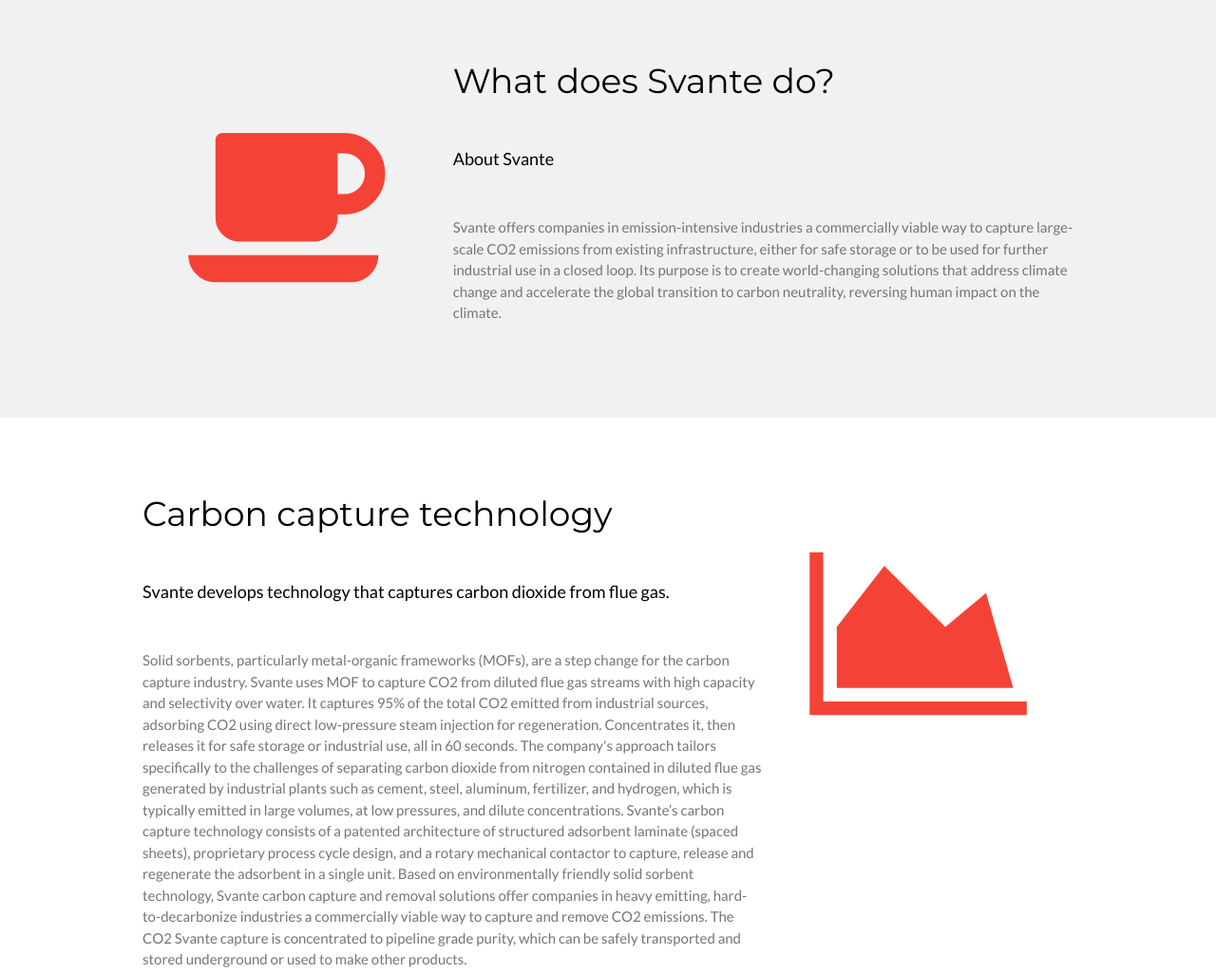
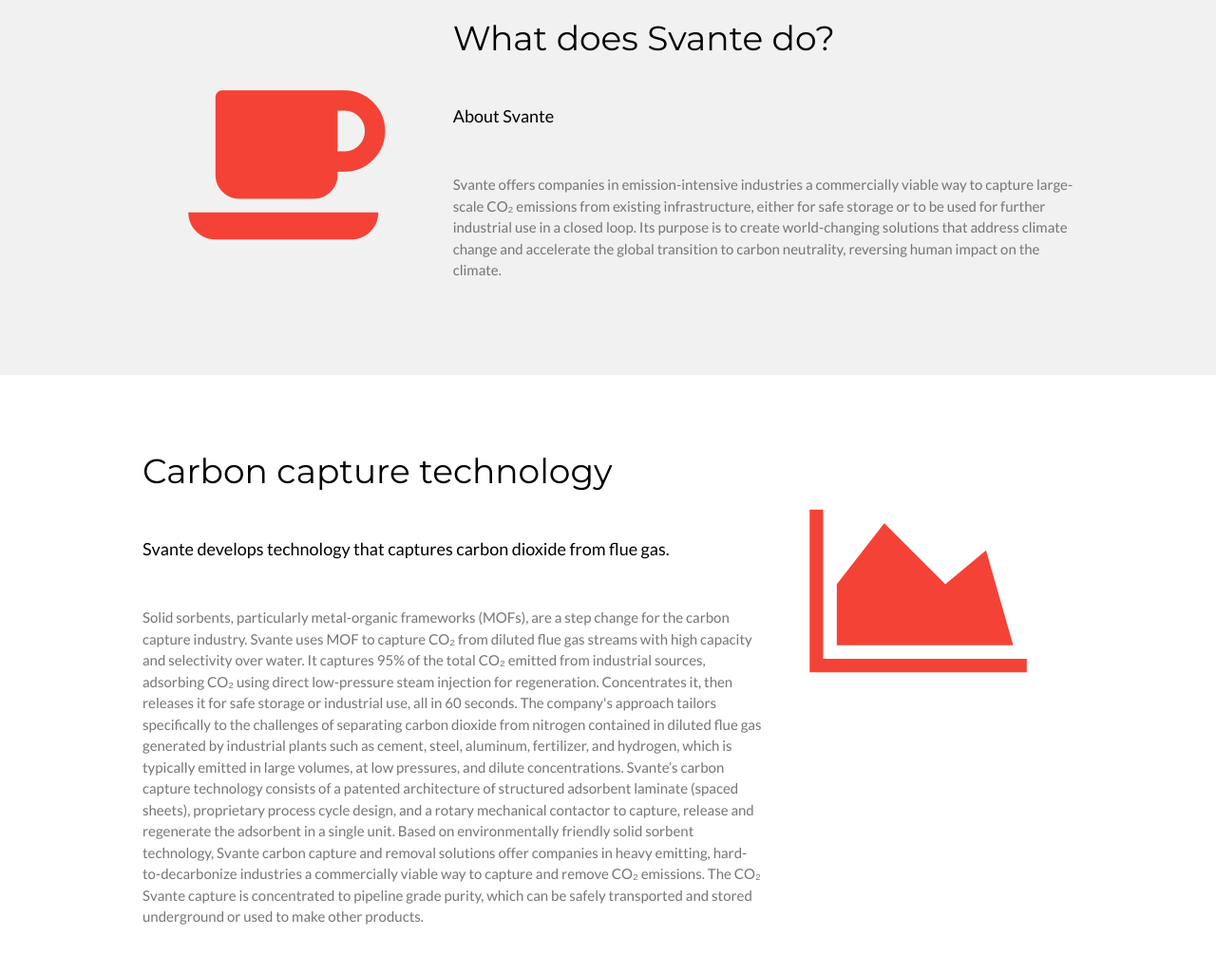
Before and after one commit to bko-shengbin/bkosvante.github.io, a plain HTML site: page index.html in a window 1280 px wide. Shown: the part 1038-2063 px from the top of the page at 95% size. Drawn offline with nearby package versions, Linux system fonts and the light colour scheme.

Commit message:
Update index.html

```diff
--- a/index.html
+++ b/index.html
@@ -172,7 +172,7 @@ body,h1,h2,h3,h4,h5,h6 {font-family: "Lato", sans-serif}
       <h1>About Svante</h1>
       <h5 class="w3-padding-32">Svante General Information Description. </h5>
 
-      <p class="w3-text-grey">It was founded in 2007, and its headquarters is in Burnaby, British Columbia. Developer of an adsorption technology designed to lower the cost curve of greenhouse gas emissions from post-combustion industrial and power plant flue gas. The company's technology captures post-combustion carbon dioxide from industrial fuel gas streams through the use of a rotary adsorption machine which functions as a rotary air preheater maximizing carbon capture productivity, enabling enterprises to cut capital costs and reducing energy regeneration. Its purpose is to create world-changing solutions that address climate change and accelerate the global transition to carbon neutrality, reversing human impact on the climate.</p>
+      <p class="w3-text-grey">It was founded in 2007, and its headquarters is in Burnaby, British Columbia. Developer of an adsorption technology designed to lower the cost curve of greenhouse gas emissions from post-combustion industrial and power plant flue gas. The company's technology captures post-combustion carbon dioxide from industrial fuel gas streams through the use of a rotary adsorption machine which functions as a rotary air preheater maximizing carbon capture productivity, enabling enterprises to cut capital costs and reducing energy regeneration. </p>
     </div>
 
     <div class="w3-third w3-center">
@@ -193,7 +193,7 @@ body,h1,h2,h3,h4,h5,h6 {font-family: "Lato", sans-serif}
       <h1>What does Svante do?</h1>
       <h5 class="w3-padding-32">About Svante</h5>
 
-      <p class="w3-text-grey">Svante offers companies in emission-intensive industries a commercially viable way to capture large-scale CO2 emissions from existing infrastructure, either for safe storage or to be used for further industrial use in a closed loop. Its purpose is to create world-changing solutions that address climate change and accelerate the global transition to carbon neutrality, reversing human impact on the climate.
+      <p class="w3-text-grey">Svante offers companies in emission-intensive industries a commercially viable way to capture large-scale CO₂ emissions from existing infrastructure, either for safe storage or to be used for further industrial use in a closed loop. Its purpose is to create world-changing solutions that address climate change and accelerate the global transition to carbon neutrality, reversing human impact on the climate.
 </p>
     </div>
   </div>
@@ -206,7 +206,7 @@ body,h1,h2,h3,h4,h5,h6 {font-family: "Lato", sans-serif}
       <h1>Carbon capture technology</h1>
       <h5 class="w3-padding-32">Svante develops technology that captures carbon dioxide from flue gas.</h5>
 
-      <p class="w3-text-grey">Solid sorbents, particularly metal-organic frameworks (MOFs), are a step change for the carbon capture industry. Svante uses MOF to capture CO2 from diluted flue gas streams with high capacity and selectivity over water. It captures 95% of the total CO2 emitted from industrial sources, adsorbing CO2 using direct low-pressure steam injection for regeneration. Concentrates it, then releases it for safe storage or industrial use, all in 60 seconds. The company's approach tailors specifically to the challenges of separating carbon dioxide from nitrogen contained in diluted flue gas generated by industrial plants such as cement, steel, aluminum, fertilizer, and hydrogen, which is typically emitted in large volumes, at low pressures, and dilute concentrations. Svante’s carbon capture technology consists of a patented architecture of structured adsorbent laminate (spaced sheets), proprietary process cycle design, and a rotary mechanical contactor to capture, release and regenerate the adsorbent in a single unit. Based on environmentally friendly solid sorbent technology, Svante carbon capture and removal solutions offer companies in heavy emitting, hard-to-decarbonize industries a commercially viable way to capture and remove CO2 emissions. The CO2 Svante capture is concentrated to pipeline grade purity, which can be safely transported and stored underground or used to make other products.</p>
+      <p class="w3-text-grey">Solid sorbents, particularly metal-organic frameworks (MOFs), are a step change for the carbon capture industry. Svante uses MOF to capture CO₂ from diluted flue gas streams with high capacity and selectivity over water. It captures 95% of the total CO₂ emitted from industrial sources, adsorbing CO₂ using direct low-pressure steam injection for regeneration. Concentrates it, then releases it for safe storage or industrial use, all in 60 seconds. The company's approach tailors specifically to the challenges of separating carbon dioxide from nitrogen contained in diluted flue gas generated by industrial plants such as cement, steel, aluminum, fertilizer, and hydrogen, which is typically emitted in large volumes, at low pressures, and dilute concentrations. Svante’s carbon capture technology consists of a patented architecture of structured adsorbent laminate (spaced sheets), proprietary process cycle design, and a rotary mechanical contactor to capture, release and regenerate the adsorbent in a single unit. Based on environmentally friendly solid sorbent technology, Svante carbon capture and removal solutions offer companies in heavy emitting, hard-to-decarbonize industries a commercially viable way to capture and remove CO₂ emissions. The CO₂ Svante capture is concentrated to pipeline grade purity, which can be safely transported and stored underground or used to make other products.</p>
    </div>
 
     <div class="w3-third w3-center">
```
